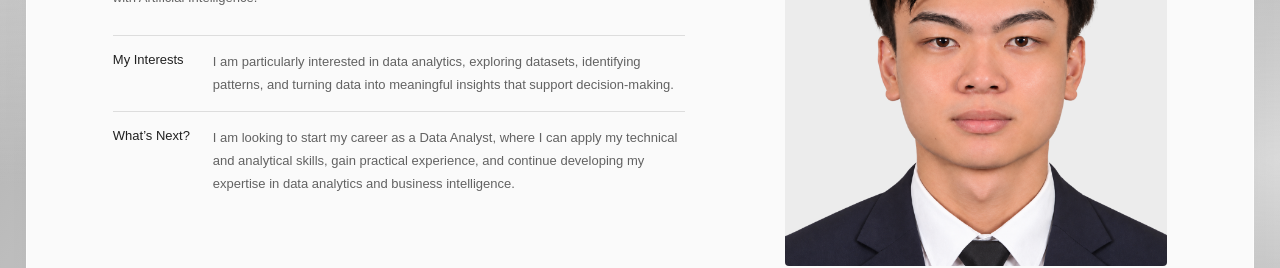
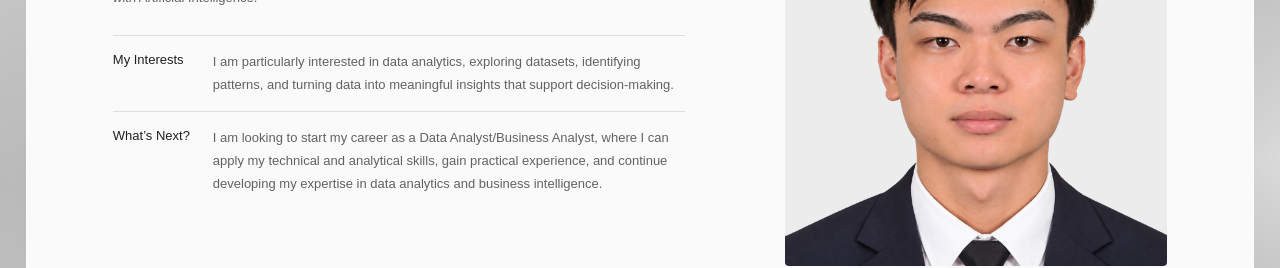
Before and after one commit to Adyan05/Portfolio, a React (Vite) app: page / in a window 1280 px wide. Shown: the part 3520-3788 px from the top of the page. Built offline with nearby package versions, Linux system fonts and the light colour scheme.

Commit message:
Include Business Analyst in About Me career goal

```diff
--- a/src/data/profile.ts
+++ b/src/data/profile.ts
@@ -1 +1 @@
-export const profile = {name:'Adyan Dean',title:'Data Analytics & Software Development',intro:'Computer Science graduate interested in data analytics and software development.',about:'I hold a Master’s degree in Data Science and Artificial Intelligence and a BSc in Computer Science with Artificial Intelligence.',education:'Add your degree, institution, and graduation year.',interests:'I am particularly interested in data analytics, exploring datasets, identifying patterns, and turning data into meaningful insights that support decision-making.',goals:'I am looking to start my career as a Data Analyst, where I can apply my technical and analytical skills, gain practical experience, and continue developing my expertise in data analytics and business intelligence.',phone:'+60179859685',email:'adyandean05@gmail.com',github:'https://github.com/Adyan05',linkedin:'https://www.linkedin.com/in/adyan-d-09a516258/',image:'images/profile/portrait-transparent.png'};
+export const profile = {name:'Adyan Dean',title:'Data Analytics & Software Development',intro:'Computer Science graduate interested in data analytics and software development.',about:'I hold a Master’s degree in Data Science and Artificial Intelligence and a BSc in Computer Science with Artificial Intelligence.',education:'Add your degree, institution, and graduation year.',interests:'I am particularly interested in data analytics, exploring datasets, identifying patterns, and turning data into meaningful insights that support decision-making.',goals:'I am looking to start my career as a Data Analyst/Business Analyst, where I can apply my technical and analytical skills, gain practical experience, and continue developing my expertise in data analytics and business intelligence.',phone:'+60179859685',email:'adyandean05@gmail.com',github:'https://github.com/Adyan05',linkedin:'https://www.linkedin.com/in/adyan-d-09a516258/',image:'images/profile/portrait-transparent.png'};
```
